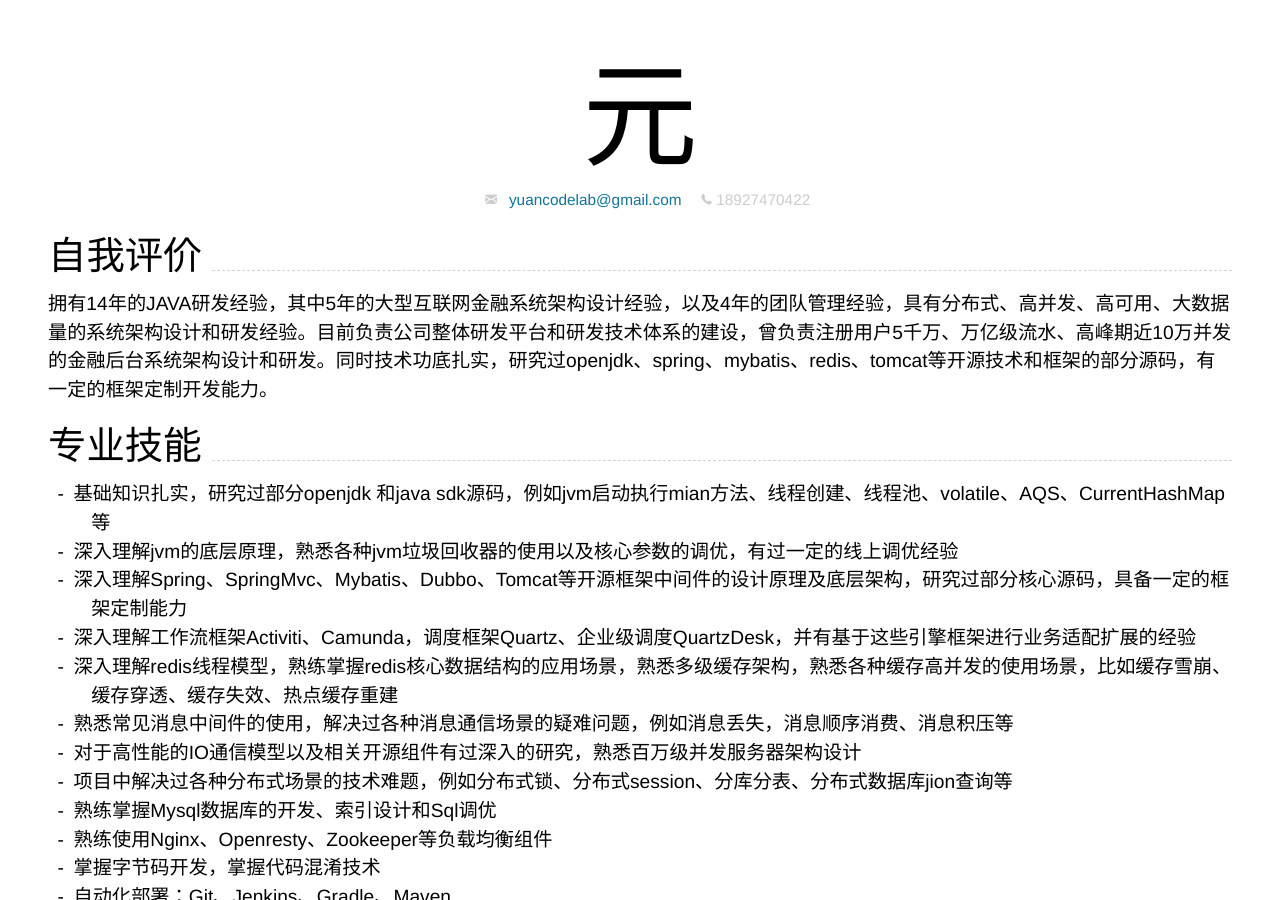
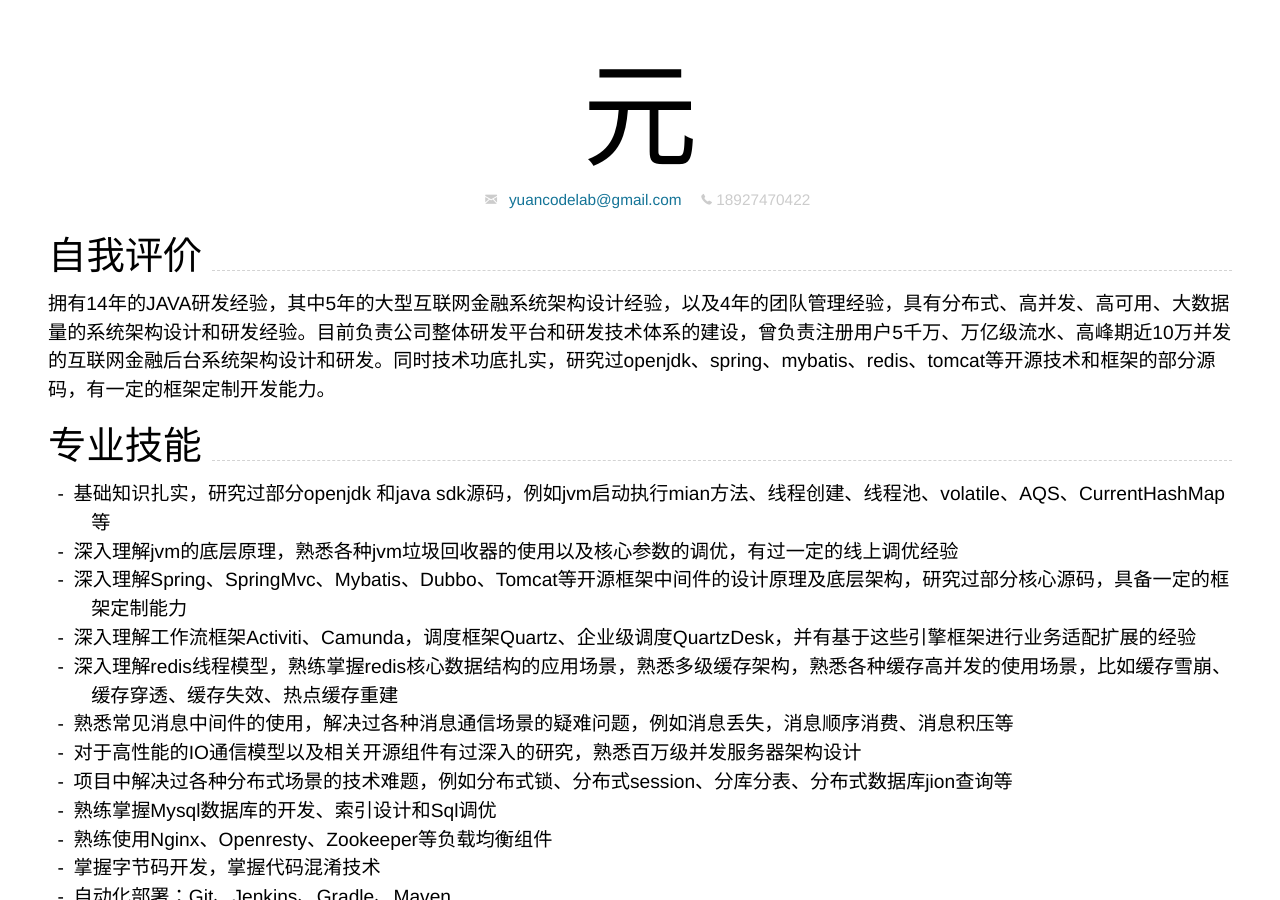
Before and after one commit to yuanCodeLab/cv, a Jekyll site: the page built from index.md, in a window 1280 px wide and 900 px high. Built offline with Jekyll 4.4.1, drawn with Linux system fonts in a browser that asks for light colours; nearby versions of some CDN libraries.

Commit message:
Update index.md

```diff
--- a/index.md
+++ b/index.md
@@ -22,7 +22,7 @@ Supported arguments:
 {% include cv-contact.html %}
 
 ## 自我评价
- 拥有14年的JAVA研发经验，其中5年的大型互联网金融系统架构设计经验，以及4年的团队管理经验，具有分布式、高并发、高可用、大数据量的系统架构设计和研发经验。目前负责公司整体研发平台和研发技术体系的建设，曾负责注册用户5千万、万亿级流水、高峰期近10万并发的金融后台系统架构设计和研发。同时技术功底扎实，研究过openjdk、spring、mybatis、redis、tomcat等开源技术和框架的部分源码，有一定的框架定制开发能力。
+ 拥有14年的JAVA研发经验，其中5年的大型互联网金融系统架构设计经验，以及4年的团队管理经验，具有分布式、高并发、高可用、大数据量的系统架构设计和研发经验。目前负责公司整体研发平台和研发技术体系的建设，曾负责注册用户5千万、万亿级流水、高峰期近10万并发的互联网金融后台系统架构设计和研发。同时技术功底扎实，研究过openjdk、spring、mybatis、redis、tomcat等开源技术和框架的部分源码，有一定的框架定制开发能力。
 
 
 ## 专业技能
@@ -44,10 +44,9 @@ Supported arguments:
 
 
 ## 工作经历
-<br>
+
 
 ### **深圳中顺易金融服务有限公司** `2015.9 - 现在`
-<br>
 
 部门：_技术中心基础平台_ &emsp; &emsp; 职位：_研发经理、架构师_    &emsp; &emsp; 汇报对象：_技术总监_  <br><br>
 
@@ -58,7 +57,6 @@ Supported arguments:
 <br>
 
 ### **比亚迪汽车工业有限公司** `2010.10 - 2014.3`
-<br>
 
 部门：_技术中心ERP项目组_ &emsp; &emsp; 职位：_软件工程师_    &emsp; &emsp; 汇报对象：_部门经理_  <br><br>
 
@@ -67,7 +65,6 @@ Supported arguments:
 <br>
 
 ### **中科天翔（杭州）科技有限公司** `2009.2 - 2010.4`
-<br>
 
 部门：_研发一部_ &emsp; &emsp; 职位：_软件工程师_    &emsp; &emsp; 汇报对象：_技术主管_  <br><br>
 
@@ -75,7 +72,7 @@ Supported arguments:
 
 
 ## 项目经验
-<br>
+
 
 ### **信托综合管理平台**  <br>
 - 该系统为金融信托领域的业务综合管理平台，由统一登入、流程引擎、权限、调度、账户、产品、持仓、合同协议、计费、报表、大表归档、对账、操作日志、系统监控等模块构成
@@ -116,7 +113,6 @@ Supported arguments:
 
 ## 架构经验
 
-<br>
 
 ### 分布式系统架构  <br>
 - 分布式系统基于dubbo划分为商品线、交易线、资金线、用户线、支付线构成的互联网金融系统架构，dubbo配置关闭启动时检查、服务分组、多版本、延迟暴露等。基于dubbo如何做服务治理、服务降级以及重试
@@ -162,7 +158,6 @@ Supported arguments:
 
 ## 问题解决经验
 
-<br>
 
 ### 解决会员端接口请求缓慢，带宽占比高，代码维护性差的问题
 - 工程业务功能拆分，分别集群部署，提高单机的性能
```
